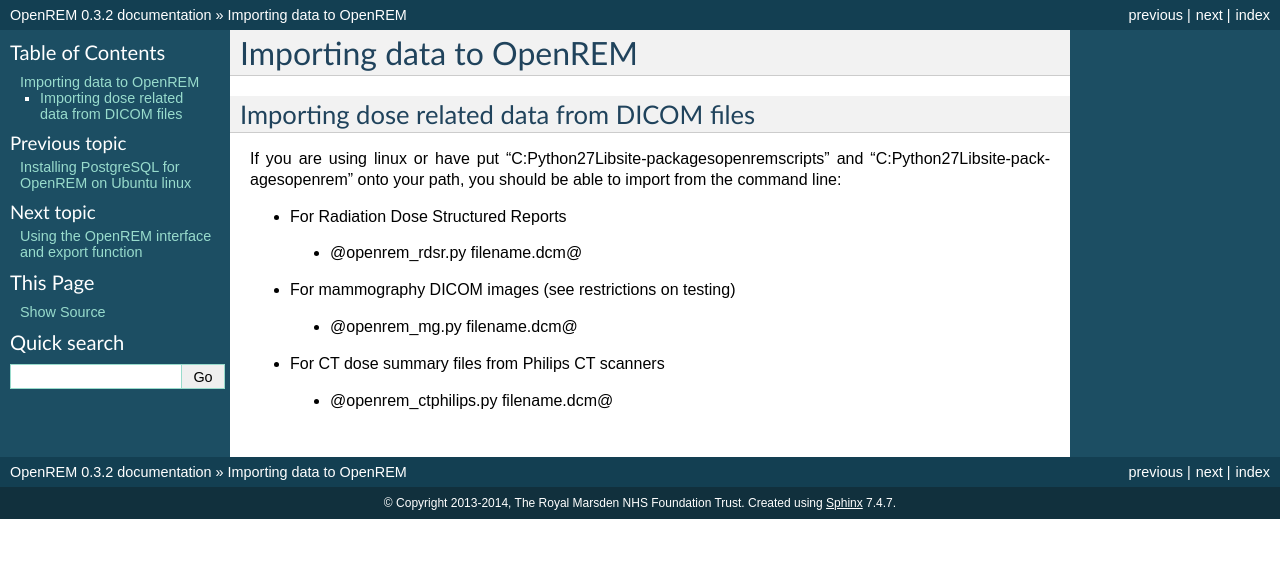
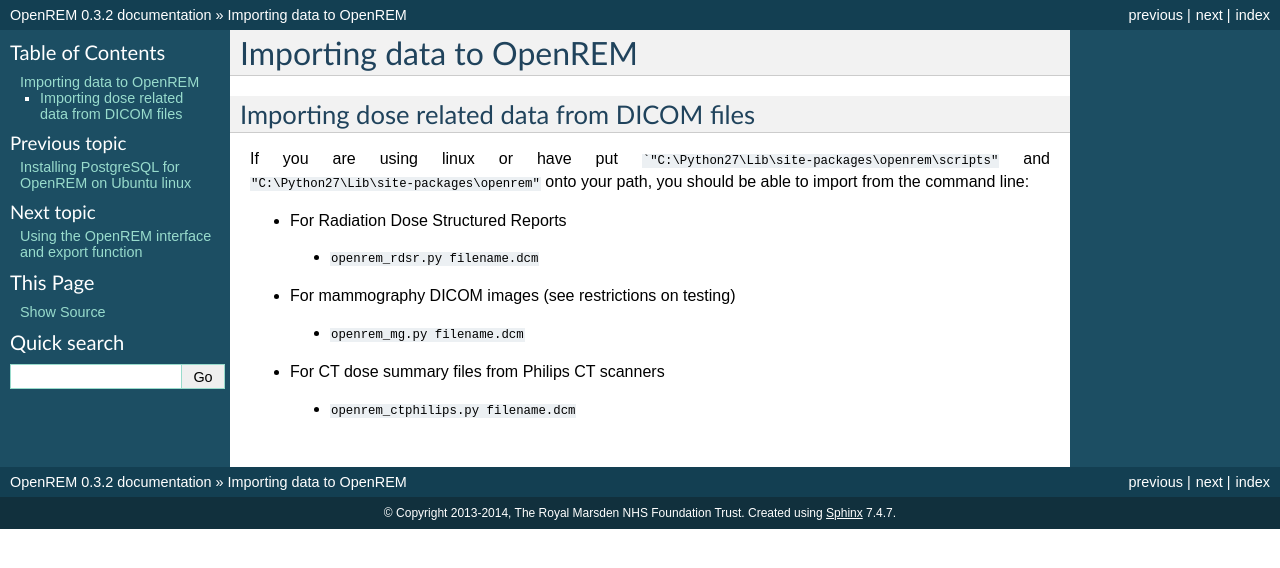
Before and after one commit to ckswilliams/modOpenREM, a Sphinx documentation site: the page built from docs/import.rst, in a window 1280 px wide. Shown: the top 568 px of the page. Built offline with Sphinx 7.4.7, drawn with Linux system fonts in a browser that asks for light colours.

Commit message:
Fix syntax for fix width text.

````diff
--- a/docs/import.rst
+++ b/docs/import.rst
@@ -5,17 +5,17 @@
 Importing dose related data from DICOM files
 ============================================
 
-If you are using linux or have put "C:\Python27\Lib\site-packages\openrem\scripts" and
-"C:\Python27\Lib\site-packages\openrem" onto your path, you should be able to import from the command line:
+If you are using linux or have put ```"C:\Python27\Lib\site-packages\openrem\scripts"`` and
+``"C:\Python27\Lib\site-packages\openrem"`` onto your path, you should be able to import from the command line:
 
 * For Radiation Dose Structured Reports
 
- * @openrem_rdsr.py filename.dcm@
+ * ``openrem_rdsr.py filename.dcm``
 
 * For mammography DICOM images (see restrictions on testing)
 
- * @openrem_mg.py filename.dcm@
+ * ``openrem_mg.py filename.dcm``
 
 * For CT dose summary files from Philips CT scanners
 
- * @openrem_ctphilips.py filename.dcm@
+ * ``openrem_ctphilips.py filename.dcm``
````
